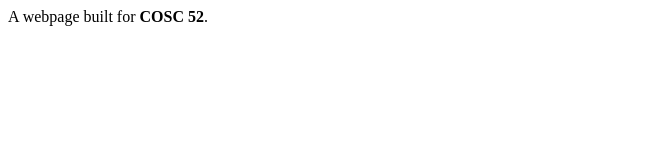
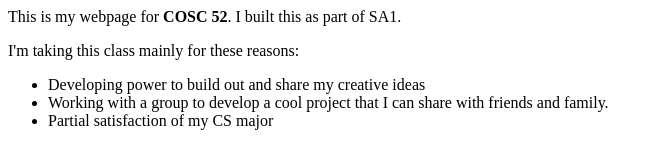
Before and after one commit to chrjlong/chrjlong.github.io, a plain HTML site: page index.html in a window 1280 px wide. Shown: the whole page, without its empty margins (0-660 px from the left). Drawn offline with Linux system fonts and the light colour scheme.

Commit message:
updated index file

```diff
--- a/index.html
+++ b/index.html
@@ -4,6 +4,14 @@
         <title>cjlong.me</title>
     </head>
     <body>
-        A webpage built for <strong>COSC 52</strong>.
+        This is my webpage for <strong>COSC 52</strong>. I built this as part of SA1.
+        <p>
+            I'm taking this class mainly for these reasons:
+        </p>
+        <ul>
+            <li>Developing power to build out and share my creative ideas</li>
+            <li>Working with a group to develop a cool project that I can share with friends and family.</li>
+            <li>Partial satisfaction of my CS major</li>
+        </ul>
     </body>
 </html>
```
